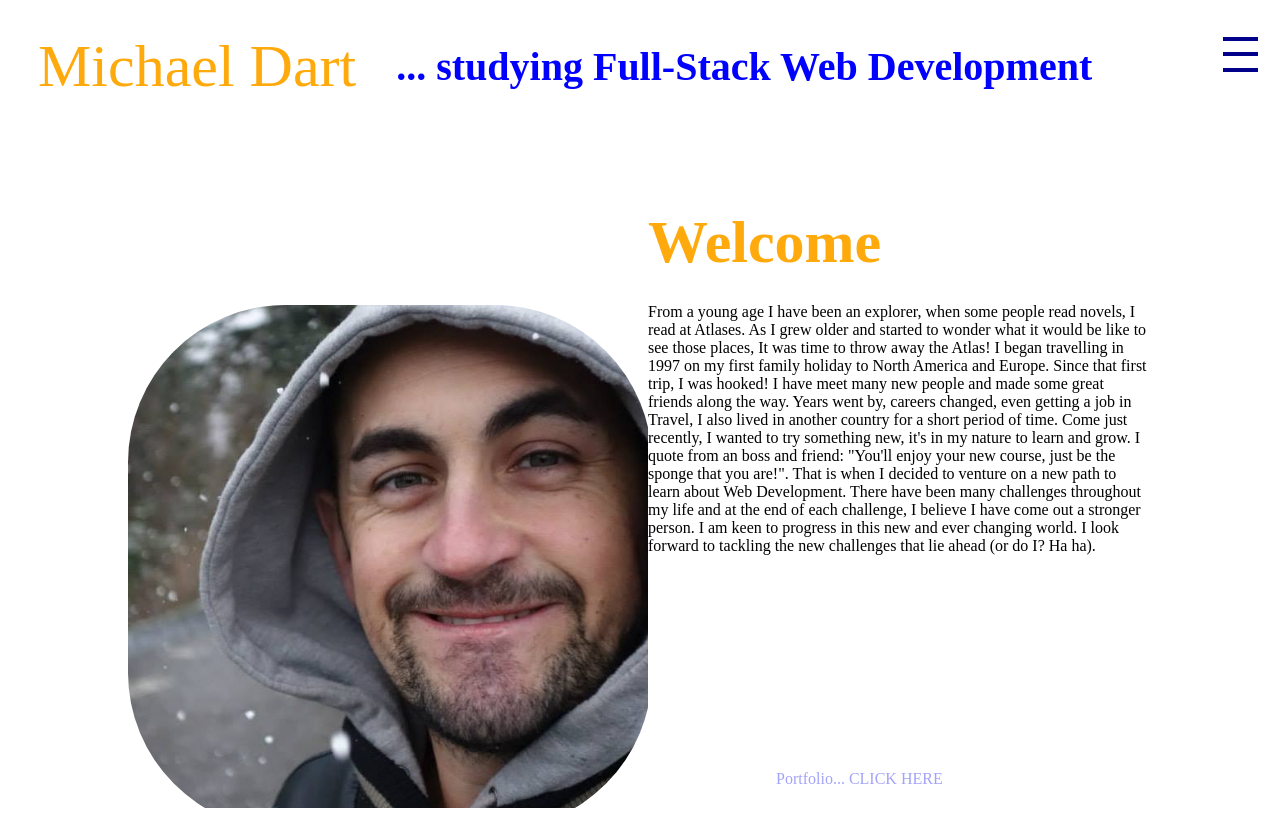
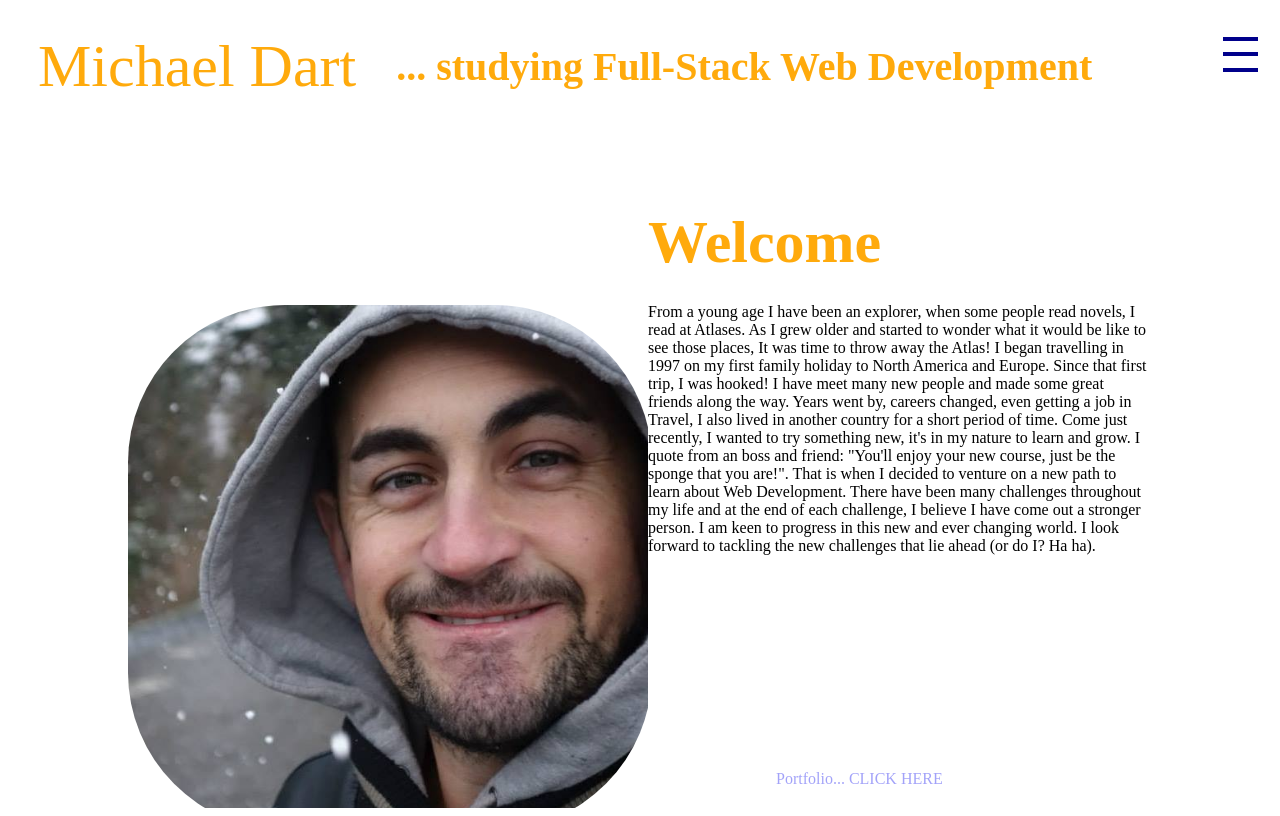
Before and after one commit to mdart86/Portfolio_React, a React (Create React App) app: page / in a window 1280 px wide. Built offline with nearby package versions, Linux system fonts and the light colour scheme; a web font is replaced by a local one.

Commit message:
change of textref font color

```diff
--- a/src/styling/styling.scss
+++ b/src/styling/styling.scss
@@ -56,7 +56,7 @@
             h2 {
                 font-size: 40px;
                 font-family: 'Gayathri';
-                color: blue;
+                color: rgb(255, 170, 12);
             }
         }
 
@@ -87,11 +87,6 @@
 
     &.active{
         background-color: darkblue;
-
-        h2 {
-            background-color: white;
-            color: white;
-        }
 
         .hamburger{
             span{
```
